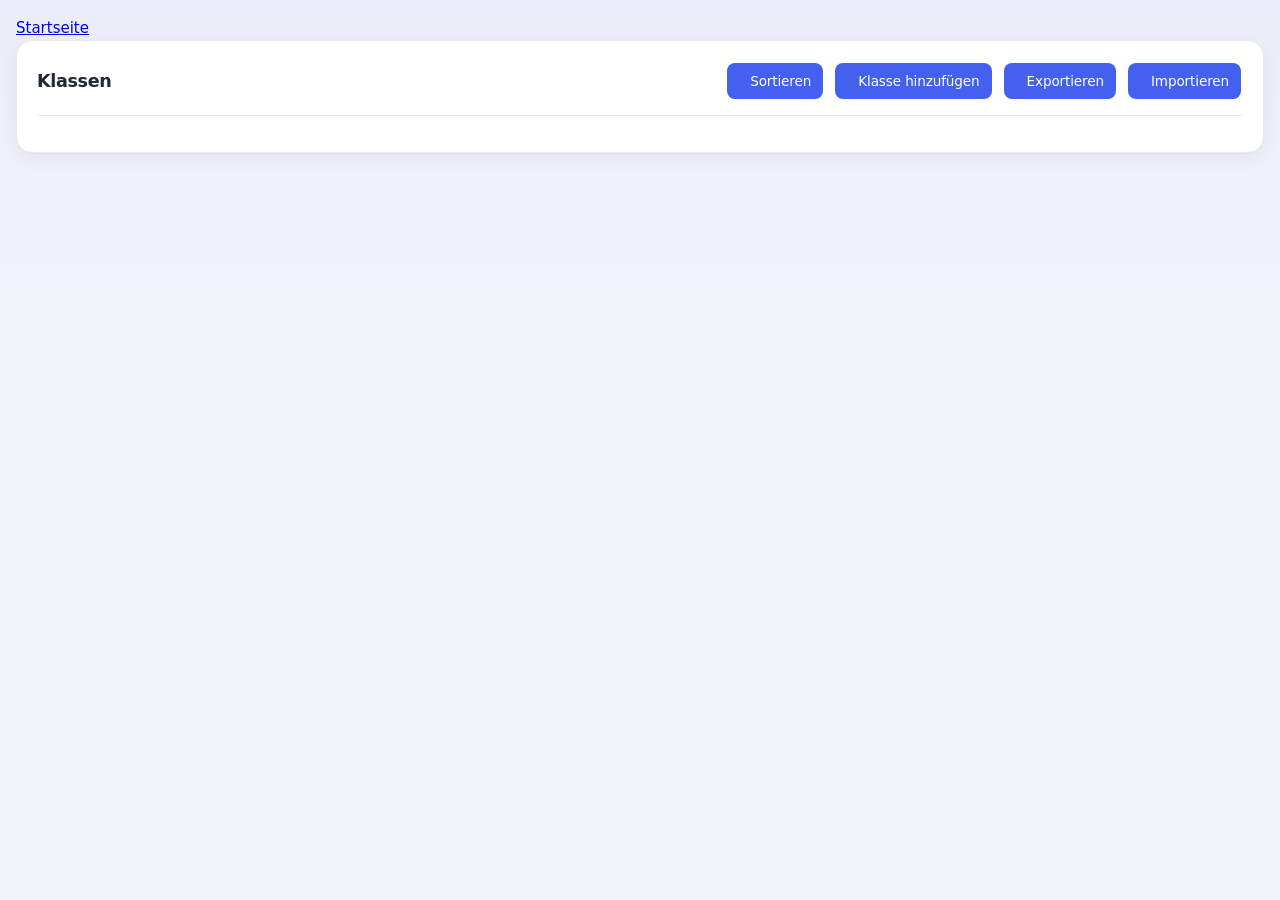
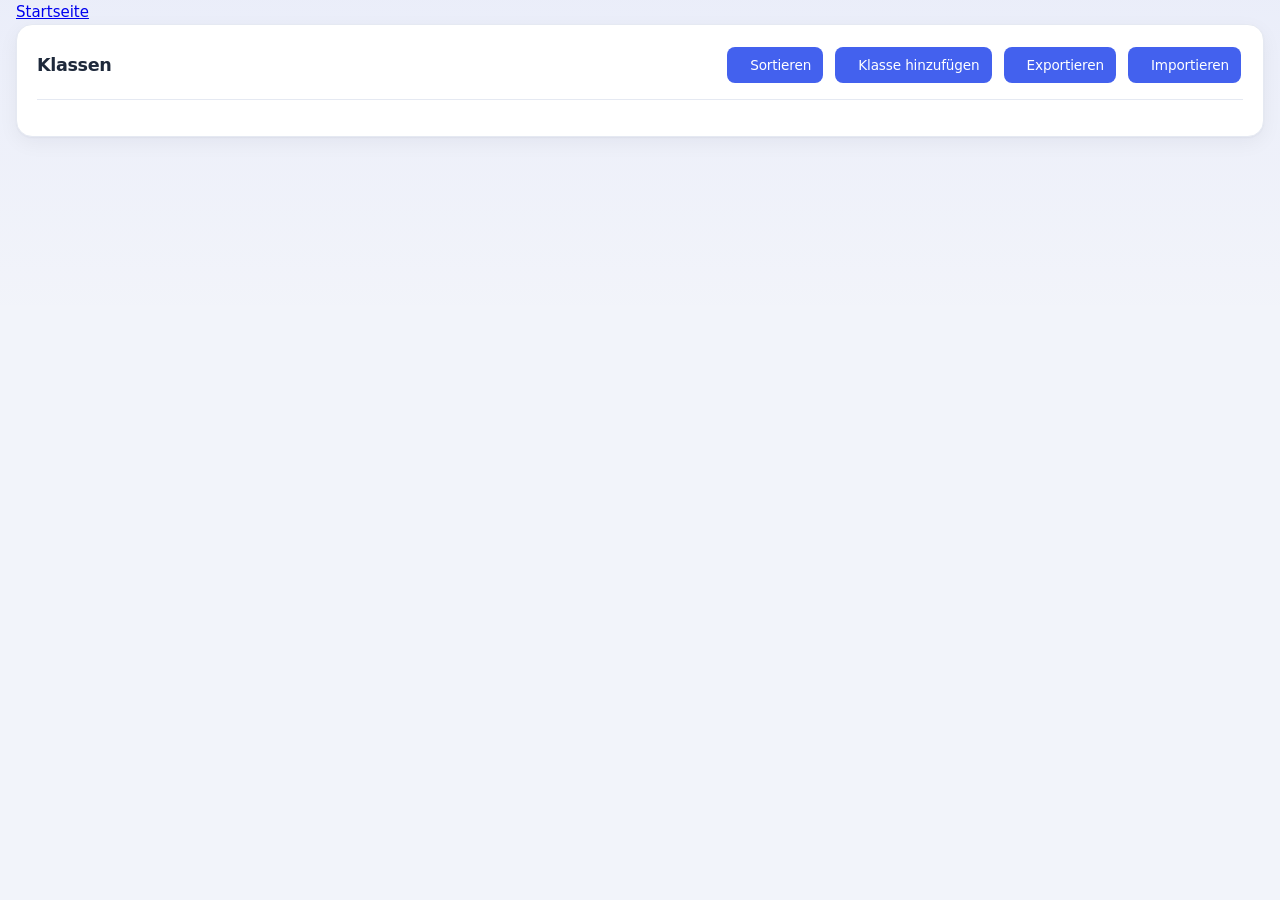

feat: Vollbild-Tools, Such-Modal, sticky Tabs & UX-Verbesserungen

--- a/style.css
+++ b/style.css
@@ -61,7 +61,7 @@ body {
 /* Layout containers */
 .container {
     margin: 0 auto;
-    padding: 16px;
+    padding: 0 16px 16px;
 }
 
 /* Card components */
@@ -642,6 +642,29 @@ select.form-control {
 .module-nav::-webkit-scrollbar {
     height: 0;
     display: none;
+}
+.module-nav-wrapper {
+    position: sticky;
+    top: 74px;
+    z-index: 101;
+}
+/* Deckt die oberen Rundungs-Ecken der Tab-Leiste mit App-Hintergrund ab,
+   damit beim Scrollen oben kein Inhalt durchscheint – ohne Balken unten.
+   Ragt leicht in den Topbar hinein, damit keine Naht entsteht. */
+.module-nav-wrapper::before {
+    content: '';
+    position: absolute;
+    top: -8px;
+    left: -16px;
+    right: -16px;
+    height: 30px;
+    z-index: -1;
+    background-color: var(--bg-color);
+    background-image: linear-gradient(180deg, rgba(67, 97, 238, 0.045) 0%, rgba(67, 97, 238, 0) 320px);
+    background-attachment: fixed;
+}
+.module-nav-wrapper .module-nav {
+    margin-bottom: 16px;
 }
 
 .module-nav-item {
@@ -3871,8 +3894,16 @@ body.modal-open {
     display: flex;
     align-items: center;
     gap: 10px;
-    margin-bottom: 14px;
+    margin-bottom: 0;
+    padding-bottom: 14px;
     min-height: 44px;
+    padding-top: 16px;
+    position: sticky;
+    top: 0;
+    z-index: 100;
+    background-color: var(--bg-color);
+    background-image: linear-gradient(180deg, rgba(67, 97, 238, 0.045) 0%, rgba(67, 97, 238, 0) 320px);
+    background-attachment: fixed;
 }
 .topbar-btn {
     width: 42px;
@@ -3987,66 +4018,49 @@ body.modal-open {
 .tool-window-overlay {
     position: fixed;
     inset: 0;
-    background: rgba(0, 0, 0, 0.45);
+    background-color: var(--bg-color);
+    background-image: linear-gradient(180deg, rgba(67, 97, 238, 0.045) 0%, rgba(67, 97, 238, 0) 320px);
     z-index: 990;
     display: none;
-    align-items: flex-start;
-    justify-content: center;
-    padding: 24px;
-    overflow-y: auto;
+    flex-direction: column;
 }
 .tool-window-overlay.open { display: flex; }
 .tool-window {
-    background: #fff;
     width: 100%;
-    max-width: 1100px;
-    margin: auto;
-    border-radius: var(--border-radius-lg);
-    box-shadow: 0 20px 60px rgba(0, 0, 0, 0.3);
+    flex: 1;
     display: flex;
     flex-direction: column;
-    max-height: calc(100vh - 48px);
     overflow: hidden;
 }
 .tool-window-topbar {
     display: flex;
     align-items: center;
-    justify-content: flex-end;
-    padding: 8px 10px 0;
+    gap: 10px;
+    padding: 16px;
     flex-shrink: 0;
 }
-.tool-window-close {
-    width: 38px;
-    height: 38px;
-    border: none;
-    background: none;
-    color: var(--primary-color);
-    font-size: 20px;
-    cursor: pointer;
-    border-radius: 8px;
-    display: inline-flex;
-    align-items: center;
-    justify-content: center;
+.tool-window-title {
+    flex: 1;
+    min-width: 0;
+    font-size: 1.25rem;
+    font-weight: 700;
+    color: var(--dark-color);
+    letter-spacing: -0.02em;
+    white-space: nowrap;
+    overflow: hidden;
+    text-overflow: ellipsis;
 }
-.tool-window-close:hover { opacity: 0.7; }
 .tool-window-body {
     flex: 1 1 auto;
     overflow-y: auto;
-    padding: 0 4px;
+    padding: 0 16px 16px;
 }
 /* Reparentete Module/Panels: Anzeige wird per JS gesteuert */
 .tool-window-panel { display: none; }
 .tool-window-panel.active { display: block; }
-/* Inhalts-Karte „flach" machen: das Fenster selbst ist das weiße Feld (kein Feld-im-Feld) */
-.tool-window-body .card {
-    margin: 0;
-    background: transparent;
-    border: none;
-    box-shadow: none;
-    border-radius: 0;
-    padding: 12px 20px 24px;
-}
-.tool-window-body .card:hover { box-shadow: none; }
+/* Überschrift im card-header ausblenden – steht bereits im Tool-Topbar */
+.tool-window-body .card-header h2 { display: none; }
+.tool-window-body .card-header { justify-content: flex-end; }
 
 /* Kalender-Fenster-Kopf */
 .kalender-window-head {
@@ -4064,14 +4078,5 @@ body.modal-open {
     flex-wrap: wrap;
 }
 
-@media (max-width: 600px) {
-    .tool-window-overlay { padding: 0; }
-    .tool-window {
-        max-width: 100%;
-        max-height: 100vh;
-        border-radius: 0;
-        min-height: 100vh;
-    }
-}
 
 
